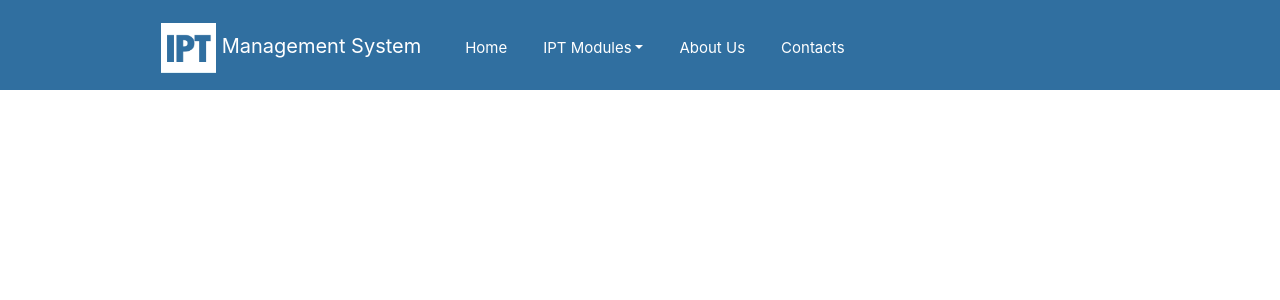
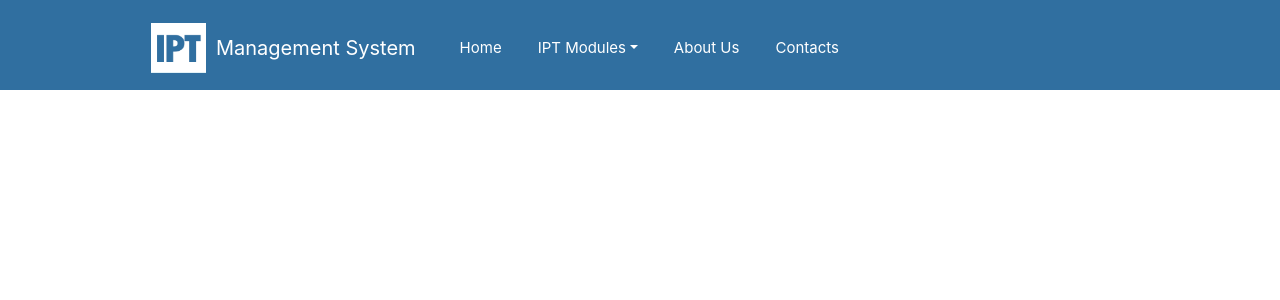
Before and after one commit to nasmohd/iptms.github.io, a PHP site: page /UNI_3rd_year/ in a window 1280 px wide. Shown: the top 300 px of the page. Run offline with PHP 8.4, Linux system fonts and the light colour scheme.

Commit message:
i hate myself :)

```diff
--- a/index.php
+++ b/index.php
@@ -36,9 +36,9 @@
 
             <div class="col">
             <nav class="navbar navbar-expand-lg navbar-dark" id="navTop">
+                <img src="img/logo7.png" class="img-fluid" style="width: 55px; height: 50px;"/>
+                <a class="navbar-brand" href="#" style="color:white; position:relative; margin-left: 10px;">
 
-                <a class="navbar-brand" href="#" style="color:white; position:relative; margin-left: 10px;">
-                    <img src="img/logo7.png" class="img-fluid" style="width: 55px; height: 50px;"/>
                     Management System</a>
 
                 <button class="navbar-toggler bg-dark" type="button" data-toggle="collapse"
--- a/styles/main_page.css
+++ b/styles/main_page.css
@@ -38,7 +38,7 @@ li{
 
 #navTop{
     position: relative;
-    margin-top: 10px;
+    margin-top: 15px;
     margin-left: 120px;
 }
 
```
